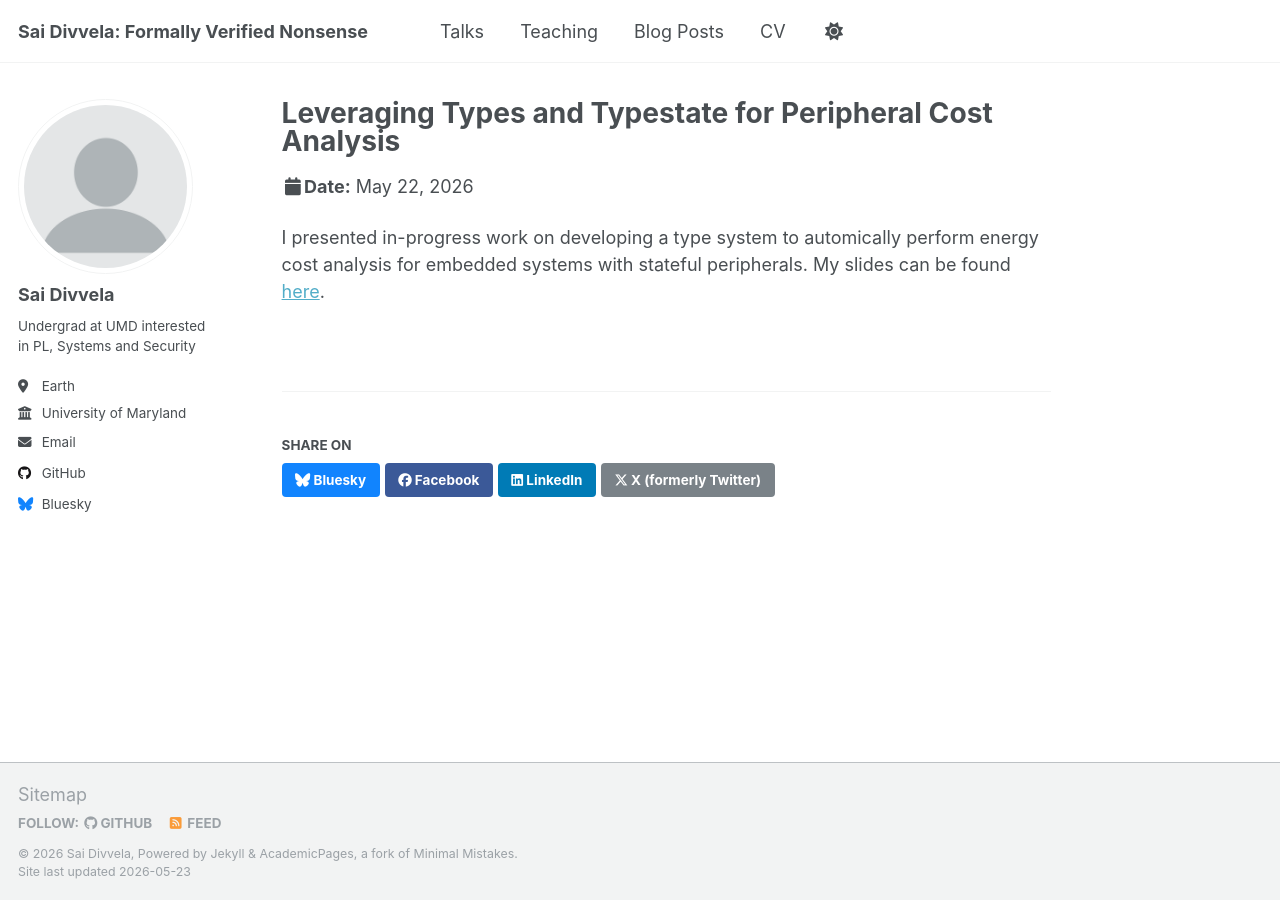
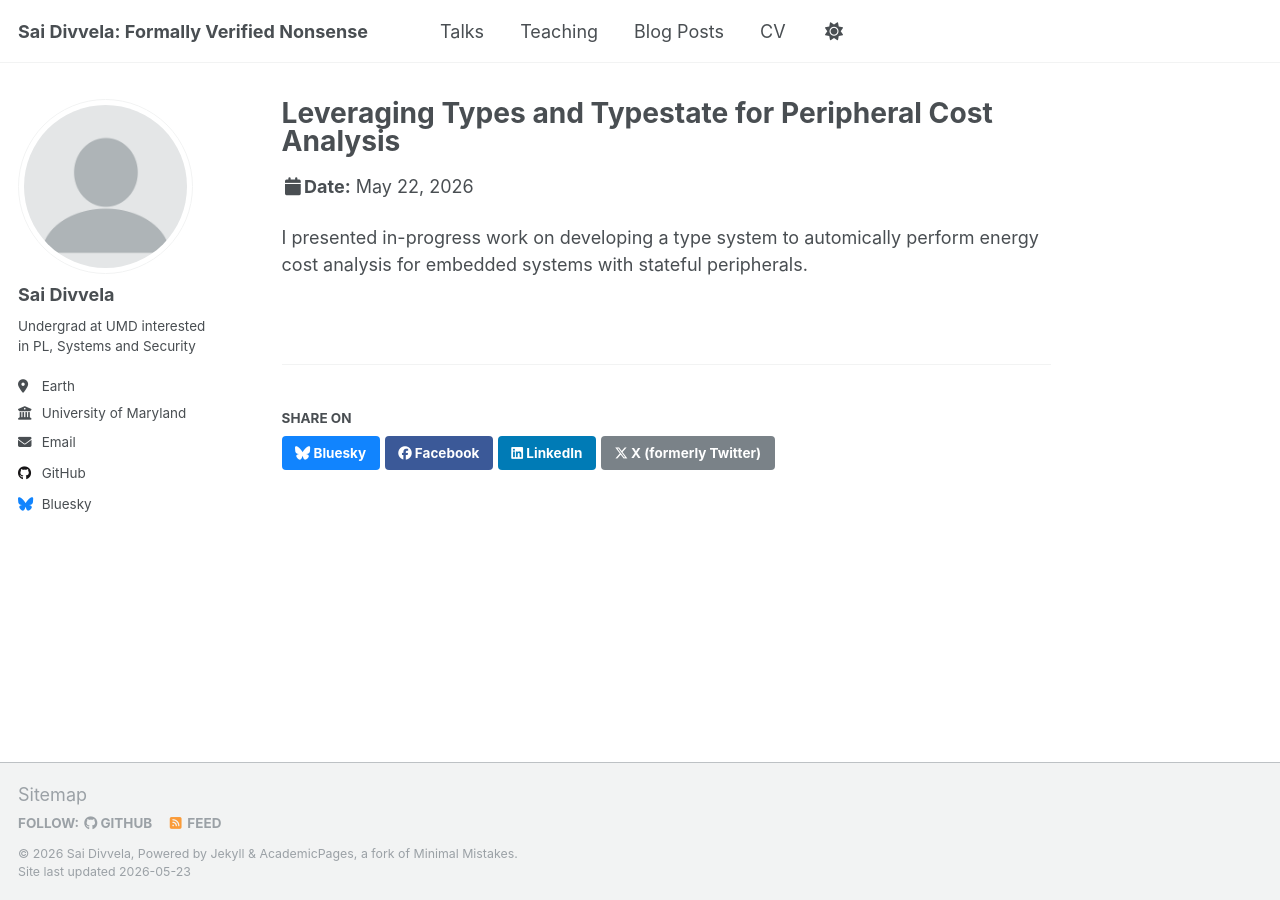
Before and after one commit to TheDeveloper101/thedeveloper101.github.io, a Jekyll site: the page built from _talks/2026-05-22-njpls-2026.md, in a window 1280 px wide. Built offline with Jekyll 4.4.1, drawn with Linux system fonts in a browser that asks for light colours; a script that is not in the unit is left out.

Commit message:
Update 2026-05-22-njpls-2026.md

```diff
--- a/_talks/2026-05-22-njpls-2026.md
+++ b/_talks/2026-05-22-njpls-2026.md
@@ -6,6 +6,7 @@ permalink: /talks/2026-05-22-njpls-2026
 venue: "University of Pennsylvania"
 date: 2026-05-22
 location: "Philadelphia, PA, USA"
+paperurl: thedeveloper101.github.io/files/njpls.pdf
 ---
 
-I presented in-progress work on developing a type system to automically perform energy cost analysis for embedded systems with stateful peripherals. My slides can be found [here](thedeveloper101.github.io/files/njpls.pdf).
+I presented in-progress work on developing a type system to automically perform energy cost analysis for embedded systems with stateful peripherals.
```
